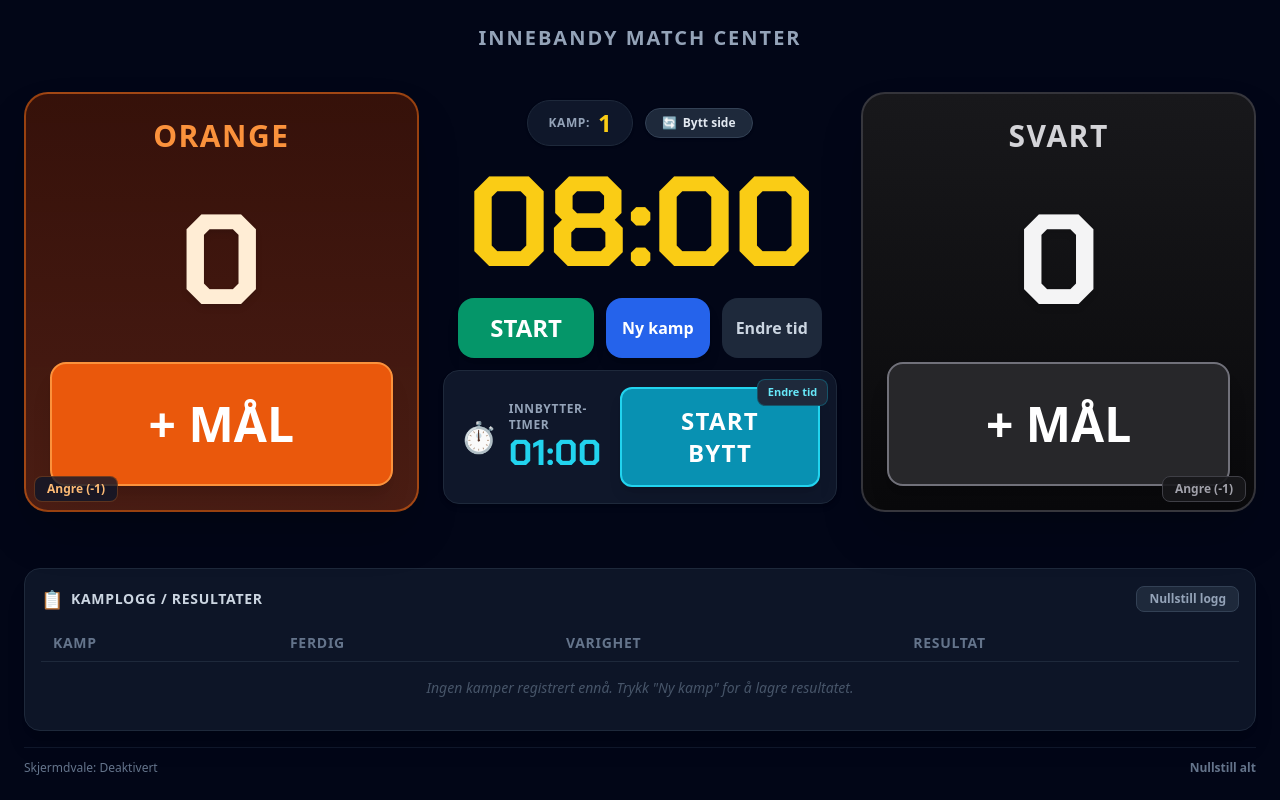
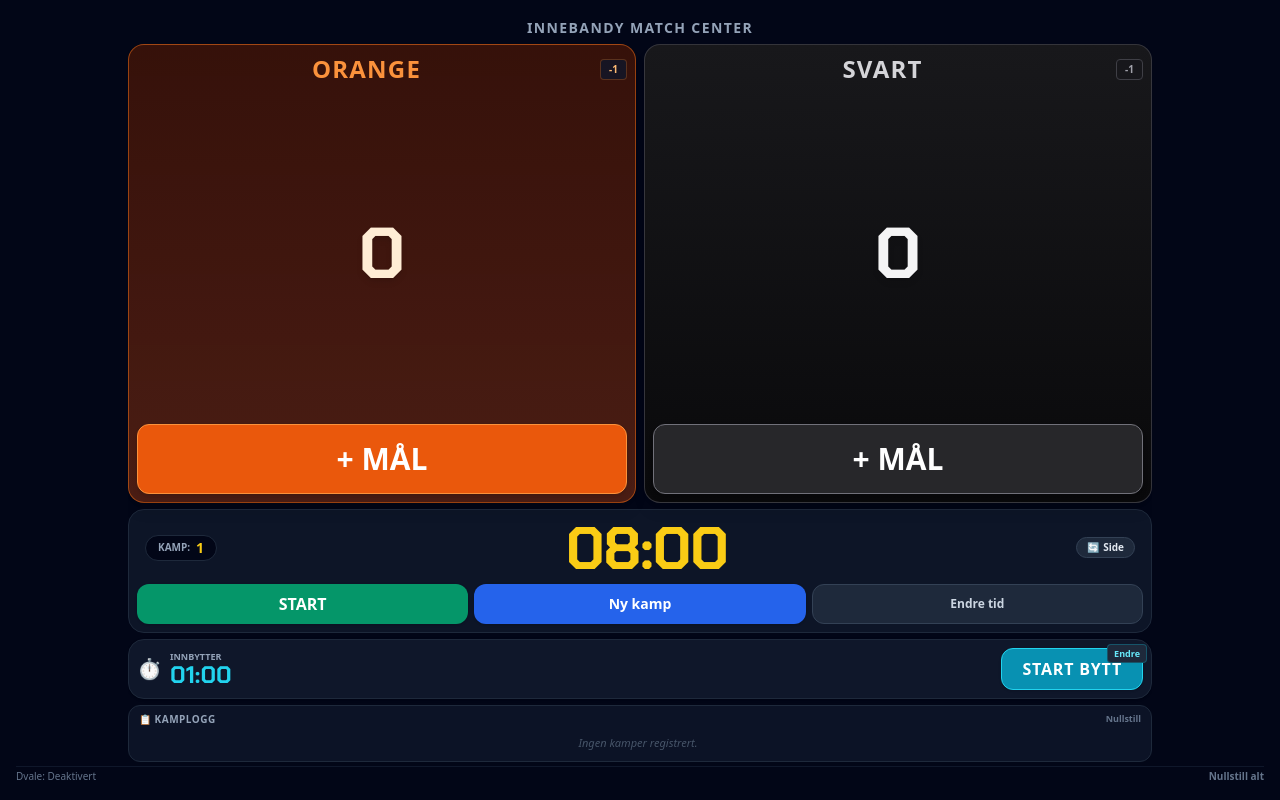
Before and after one commit to henrikaan/innebandy-scoreboard, a plain HTML site: page index.html in a window 1280 px wide. Drawn offline with nearby package versions, Linux system fonts and the light colour scheme.

Commit message:
Skjermtilpassning

```diff
--- a/index.html
+++ b/index.html
@@ -2,7 +2,7 @@
 <html lang="no">
 <head>
   <meta charset="UTF-8">
-  <meta name="viewport" content="width=device-width, initial-scale=1.0">
+  <meta name="viewport" content="width=device-width, initial-scale=1.0, maximum-scale=1.0, user-scalable=no">
   <title>Innebandy Scoreboard</title>
   <script src="https://cdn.tailwindcss.com"></script>
   <style>
@@ -28,174 +28,154 @@
     .sub-timer-expired {
       animation: sub-alert-blink 0.8s infinite !important;
     }
+
+    /* Forhindre scrolling på mobil og sikre at alt passer på skjermen */
+    html, body {
+      height: 100%;
+      overflow: hidden;
+      touch-action: manipulation;
+    }
   </style>
 </head>
-<body id="main-body" class="bg-slate-950 text-white select-none min-h-screen flex flex-col justify-between p-3 sm:p-6 transition-colors duration-200">
+<body id="main-body" class="bg-slate-950 text-white select-none h-screen w-screen flex flex-col justify-between p-2 sm:p-4 transition-colors duration-200 overflow-hidden">
 
-  <!-- Header -->
-  <header class="text-center">
-    <h1 class="text-base sm:text-xl font-semibold tracking-widest text-slate-400 uppercase">Innebandy Match Center</h1>
+  <!-- Minimal Header -->
+  <header class="text-center shrink-0 py-0.5">
+    <h1 class="text-xs sm:text-sm font-semibold tracking-widest text-slate-400 uppercase">Innebandy Match Center</h1>
   </header>
 
-  <!-- Hovedinnhold / Match Grid -->
-  <main class="max-w-7xl mx-auto w-full grid grid-cols-1 lg:grid-cols-3 gap-4 lg:gap-6 my-auto items-stretch py-2">
+  <!-- Hovedinnhold / Match Grid (Spenner over tilgjengelig plass på skjermen) -->
+  <main class="flex-1 w-full max-w-5xl mx-auto flex flex-col justify-between gap-1.5 py-1 min-h-0 overflow-hidden">
+
+    <!-- Top Row: Måltavler for begge lag ved siden av hverandre på mobil -->
+    <div class="grid grid-cols-2 gap-2 flex-1 min-h-0">
 
       <!-- Venstre Lag Box -->
-    <div id="card-left" class="bg-gradient-to-b from-orange-950/80 to-orange-900/60 border-2 border-orange-500/50 rounded-3xl p-4 sm:p-6 shadow-2xl flex flex-col justify-between items-center relative overflow-hidden min-h-[360px] sm:min-h-[400px]">
-      <input id="name-left" type="text" value="ORANGE" class="bg-transparent text-2xl sm:text-3xl font-bold text-center text-orange-400 mb-1 focus:outline-none focus:border-b border-orange-400 uppercase tracking-wider w-full z-10">
-
-      <!-- Mål-tall -->
-      <div id="score-left" class="digital-font text-7xl sm:text-8xl lg:text-9xl font-bold text-orange-100 z-10 my-1 pointer-events-none drop-shadow-md">0</div>
-
-      <!-- + MÅL KNAPP -->
-      <button onclick="changeScore('left', 1)" class="w-full py-6 sm:py-9 bg-orange-600 hover:bg-orange-500 active:bg-orange-400 active:scale-98 text-white font-black text-3xl sm:text-5xl rounded-2xl transition shadow-xl border-2 border-orange-400 flex items-center justify-center gap-2 z-10">
-        <span>+ MÅL</span>
-      </button>
-
-      <!-- Liten Korrigeringsknapp (-) -->
-      <button onclick="changeScore('left', -1)" class="absolute bottom-2 left-2 px-3 py-1 bg-slate-900/80 hover:bg-slate-800 active:scale-95 text-xs text-orange-300 font-bold rounded-lg transition z-20 border border-orange-500/30">
-        Angre (-1)
+      <div id="card-left" class="bg-gradient-to-b from-orange-950/80 to-orange-900/60 border border-orange-500/50 rounded-2xl p-2 shadow-lg flex flex-col justify-between items-center relative overflow-hidden h-full">
+        <div class="flex justify-between items-center w-full z-10 gap-1">
+          <input id="name-left" type="text" value="ORANGE" class="bg-transparent text-lg sm:text-2xl font-bold text-center text-orange-400 focus:outline-none focus:border-b border-orange-400 uppercase tracking-wider w-full">
+          <button onclick="changeScore('left', -1)" class="px-2 py-0.5 bg-slate-900/80 hover:bg-slate-800 text-[10px] text-orange-300 font-bold rounded border border-orange-500/30 shrink-0">
+            -1
           </button>
         </div>
 
-    <!-- Klokke, Periode, Bytteliste & Sidebytte (Midten) -->
-    <div class="flex flex-col items-center justify-center order-first lg:order-none py-2 space-y-3">
+        <!-- Mål-tall -->
+        <div id="score-left" class="digital-font text-5xl sm:text-7xl font-bold text-orange-100 my-auto pointer-events-none drop-shadow-md">0</div>
 
-      <!-- Periodevisning & Bytt Side Knapp -->
-      <div class="flex items-center gap-3">
-        <div class="flex items-center gap-2 bg-slate-900 border border-slate-800 px-5 py-1.5 rounded-full shadow">
-          <span class="text-xs uppercase text-slate-400 font-semibold tracking-wider">Kamp:</span>
-          <span id="match-counter-display" class="font-bold text-xl sm:text-2xl text-yellow-400">1</span>
-        </div>
-
-        <!-- Knapp for å bytte side på lagene -->
-        <button onclick="swapSides()" title="Bytt banehalvdel / side for lagene" class="flex items-center gap-1.5 bg-slate-800 hover:bg-slate-700 active:scale-95 text-slate-200 border border-slate-700 px-4 py-1.5 rounded-full text-xs font-bold transition shadow">
-          <span>🔄</span>
-          <span>Bytt side</span>
+        <!-- + MÅL KNAPP -->
+        <button onclick="changeScore('left', 1)" class="w-full py-2.5 sm:py-4 bg-orange-600 hover:bg-orange-500 active:bg-orange-400 text-white font-black text-xl sm:text-3xl rounded-xl transition shadow-md border border-orange-400 flex items-center justify-center gap-1 z-10 shrink-0">
+          <span>+ MÅL</span>
         </button>
       </div>
 
-      <!-- Kamptidsvisning -->
-      <div id="timer-display" class="digital-font text-7xl sm:text-8xl lg:text-9xl font-bold text-yellow-400 tracking-tight my-1">
-        08:00
+      <!-- Høyre Lag Box -->
+      <div id="card-right" class="bg-gradient-to-b from-zinc-900 to-zinc-950 border border-zinc-700/80 rounded-2xl p-2 shadow-lg flex flex-col justify-between items-center relative overflow-hidden h-full">
+        <div class="flex justify-between items-center w-full z-10 gap-1">
+          <input id="name-right" type="text" value="SVART" class="bg-transparent text-lg sm:text-2xl font-bold text-center text-zinc-300 focus:outline-none focus:border-b border-zinc-500 uppercase tracking-wider w-full">
+          <button onclick="changeScore('right', -1)" class="px-2 py-0.5 bg-zinc-900/90 hover:bg-zinc-800 text-[10px] text-zinc-400 font-bold rounded border border-zinc-700 shrink-0">
+            -1
+          </button>
         </div>
 
-      <!-- Kontrollknapper for Kampklokke -->
-      <div class="flex flex-wrap justify-center gap-2 sm:gap-3 w-full">
-        <button id="start-btn" onclick="toggleTimer()" class="px-6 sm:px-8 py-3.5 bg-emerald-600 hover:bg-emerald-500 active:scale-95 font-black text-xl sm:text-2xl rounded-2xl transition shadow-lg min-w-[130px]">START</button>
-        <button onclick="startNewMatch()" class="px-4 py-3.5 bg-blue-600 hover:bg-blue-500 active:scale-95 font-bold text-white rounded-2xl transition shadow-lg">Ny kamp</button>
-        <button onclick="setCustomTime()" class="px-3.5 py-3.5 bg-slate-800 hover:bg-slate-700 active:scale-95 font-semibold text-slate-300 rounded-2xl transition">Endre tid</button>
-      </div>
+        <!-- Mål-tall -->
+        <div id="score-right" class="digital-font text-5xl sm:text-7xl font-bold text-zinc-100 my-auto pointer-events-none drop-shadow-md">0</div>
 
-      <!-- Byttetimer (60 Sekunder) -->
-      <div id="sub-timer-card" class="w-full bg-slate-900 border border-slate-800 rounded-2xl p-4 mt-2 flex flex-col sm:flex-row items-center justify-between gap-4 shadow-md transition-colors duration-300 relative overflow-hidden">
-
-        <!-- Liten Korrigeringsknapp for byttetid (Plassert i øverste/nederste hjørne likt som "Angre (-1)") -->
-        <button onclick="setCustomSubTime()" class="absolute top-2 right-2 px-2.5 py-1 bg-slate-800 hover:bg-slate-700 active:scale-95 text-[11px] text-cyan-300 font-bold rounded-lg transition z-20 border border-cyan-500/30">
-          Endre tid
-        </button>
-
-        <div class="flex items-center gap-3 w-full sm:w-auto">
-          <span class="text-2xl sm:text-3xl">⏱️</span>
-          <div class="text-left">
-            <div class="text-xs text-slate-400 font-bold uppercase tracking-wider">Innbytter-timer</div>
-            <div id="sub-timer-display" class="digital-font text-3xl sm:text-4xl font-bold text-cyan-400">01:00</div>
-          </div>
-        </div>
-
-        <!-- STOR START BYTT KNAPP -->
-        <div class="w-full sm:w-auto flex items-center justify-end pt-1 sm:pt-0">
-          <button onclick="startSubTimer()" class="w-full sm:w-auto px-6 sm:px-10 py-3.5 sm:py-4 bg-cyan-600 hover:bg-cyan-500 active:bg-cyan-400 active:scale-98 text-white font-black text-xl sm:text-2xl rounded-xl transition shadow-lg border-2 border-cyan-400 text-center uppercase tracking-wider">
-            START BYTT
+        <!-- + MÅL KNAPP -->
+        <button onclick="changeScore('right', 1)" class="w-full py-2.5 sm:py-4 bg-zinc-800 hover:bg-zinc-700 active:bg-zinc-600 text-white font-black text-xl sm:text-3xl rounded-xl transition shadow-md border border-zinc-500 flex items-center justify-center gap-1 z-10 shrink-0">
+          <span>+ MÅL</span>
         </button>
       </div>
 
     </div>
 
+    <!-- Midtre Del: Kampklokke & Kontroller -->
+    <div class="bg-slate-900/90 border border-slate-800 rounded-2xl p-2 flex flex-col items-center justify-center shrink-0">
+
+      <div class="flex items-center justify-between w-full px-2 mb-0.5">
+        <div class="flex items-center gap-1.5 bg-slate-950 px-3 py-0.5 rounded-full border border-slate-800">
+          <span class="text-[10px] uppercase text-slate-400 font-semibold">Kamp:</span>
+          <span id="match-counter-display" class="font-bold text-sm text-yellow-400">1</span>
         </div>
 
-    <!-- Høyre Lag Box -->
-    <div id="card-right" class="bg-gradient-to-b from-zinc-900 to-zinc-950 border-2 border-zinc-700/80 rounded-3xl p-4 sm:p-6 shadow-2xl flex flex-col justify-between items-center relative overflow-hidden min-h-[360px] sm:min-h-[400px]">
-      <input id="name-right" type="text" value="SVART" class="bg-transparent text-2xl sm:text-3xl font-bold text-center text-zinc-300 mb-1 focus:outline-none focus:border-b border-zinc-500 uppercase tracking-wider w-full z-10">
+        <!-- Kamptidsvisning -->
+        <div id="timer-display" class="digital-font text-4xl sm:text-6xl font-bold text-yellow-400 tracking-tight leading-none">
+          08:00
+        </div>
 
-      <!-- Mål-tall -->
-      <div id="score-right" class="digital-font text-7xl sm:text-8xl lg:text-9xl font-bold text-zinc-100 z-10 my-1 pointer-events-none drop-shadow-md">0</div>
-
-      <!-- + MÅL KNAPP -->
-      <button onclick="changeScore('right', 1)" class="w-full py-6 sm:py-9 bg-zinc-800 hover:bg-zinc-700 active:bg-zinc-600 active:scale-98 text-white font-black text-3xl sm:text-5xl rounded-2xl transition shadow-xl border-2 border-zinc-500 flex items-center justify-center gap-2 z-10">
-        <span>+ MÅL</span>
-      </button>
-
-      <!-- Liten Korrigeringsknapp (-) -->
-      <button onclick="changeScore('right', -1)" class="absolute bottom-2 right-2 px-3 py-1 bg-zinc-900/90 hover:bg-zinc-800 active:scale-95 text-xs text-zinc-400 font-bold rounded-lg transition z-20 border border-zinc-700">
-        Angre (-1)
+        <button onclick="swapSides()" title="Bytt banehalvdel" class="flex items-center gap-1 bg-slate-800 hover:bg-slate-700 text-slate-200 border border-slate-700 px-2.5 py-0.5 rounded-full text-[10px] font-bold">
+          <span>🔄</span> Side
         </button>
       </div>
 
-  </main>
+      <!-- Kontrollknapper for Kampklokke -->
+      <div class="grid grid-cols-3 gap-1.5 w-full mt-1">
+        <button id="start-btn" onclick="toggleTimer()" class="py-2 bg-emerald-600 hover:bg-emerald-500 active:scale-95 font-black text-sm sm:text-base rounded-xl transition shadow">START</button>
+        <button onclick="startNewMatch()" class="py-2 bg-blue-600 hover:bg-blue-500 active:scale-95 font-bold text-xs sm:text-sm text-white rounded-xl transition shadow">Ny kamp</button>
+        <button onclick="setCustomTime()" class="py-2 bg-slate-800 hover:bg-slate-700 active:scale-95 font-semibold text-xs text-slate-300 rounded-xl transition border border-slate-700">Endre tid</button>
+      </div>
+    </div>
 
-  <!-- Kamplogg Section -->
-  <section class="max-w-7xl mx-auto w-full mt-4 bg-slate-900/90 border border-slate-800 rounded-2xl p-4 shadow-xl">
-    <div class="flex justify-between items-center mb-3">
+    <!-- Innbytter-timer -->
+    <div id="sub-timer-card" class="bg-slate-900 border border-slate-800 rounded-2xl p-2 flex items-center justify-between gap-2 shadow shrink-0 relative overflow-hidden">
+      <button onclick="setCustomSubTime()" class="absolute top-1 right-1 px-1.5 py-0.5 bg-slate-800 text-[9px] text-cyan-300 font-bold rounded border border-cyan-500/30 z-20">
+        Endre
+      </button>
+
       <div class="flex items-center gap-2">
-        <span class="text-lg">📋</span>
-        <h2 class="text-sm font-bold uppercase tracking-wider text-slate-300">Kamplogg / Resultater</h2>
+        <span class="text-xl">⏱️</span>
+        <div>
+          <div class="text-[9px] text-slate-400 font-bold uppercase">Innbytter</div>
+          <div id="sub-timer-display" class="digital-font text-2xl font-bold text-cyan-400 leading-none">01:00</div>
         </div>
-      <button onclick="clearLog()" class="px-3 py-1 bg-slate-800 hover:bg-slate-700 active:scale-95 text-xs text-slate-400 hover:text-red-400 font-semibold rounded-lg border border-slate-700 transition">
-        Nullstill logg
+      </div>
+
+      <button onclick="startSubTimer()" class="px-5 py-2 bg-cyan-600 hover:bg-cyan-500 active:scale-95 text-white font-black text-sm sm:text-base rounded-xl transition border border-cyan-400 uppercase tracking-wider shadow">
+        START BYTT
       </button>
     </div>
 
-    <div class="overflow-x-auto">
-      <table class="w-full text-left text-xs sm:text-sm">
-        <thead>
-          <tr class="border-b border-slate-800 text-slate-500 uppercase tracking-wider">
-            <th class="py-2 px-3">Kamp</th>
-            <th class="py-2 px-3">Ferdig</th>
-            <th class="py-2 px-3">Varighet</th>
-            <th class="py-2 px-3">Resultat</th>
-          </tr>
-        </thead>
-        <tbody id="match-log-body" class="divide-y divide-slate-800/60 font-medium">
+    <!-- Mini Kamplogg Section (Areal-tilpasset med intern scroll) -->
+    <section class="bg-slate-900/80 border border-slate-800 rounded-xl p-1.5 shrink-0 max-h-24 overflow-hidden flex flex-col">
+      <div class="flex justify-between items-center mb-1 px-1">
+        <span class="text-[10px] font-bold uppercase tracking-wider text-slate-400">📋 Kamplogg</span>
+        <button onclick="clearLog()" class="text-[9px] text-slate-500 hover:text-red-400 font-semibold">Nullstill</button>
+      </div>
+
+      <div class="overflow-y-auto flex-1 text-[11px] pr-1">
+        <table class="w-full text-left">
+          <tbody id="match-log-body" class="divide-y divide-slate-800/60">
             <tr id="empty-log-msg">
-            <td colspan="4" class="py-4 text-center text-slate-600 italic">Ingen kamper registrert ennå. Trykk "Ny kamp" for å lagre resultatet.</td>
+              <td colspan="4" class="py-1 text-center text-slate-600 italic">Ingen kamper registrert.</td>
             </tr>
           </tbody>
         </table>
       </div>
     </section>
 
-  <!-- Footer -->
-  <footer class="flex justify-between items-center text-xs text-slate-500 pt-3 border-t border-slate-900 mt-4">
-    <span id="wake-lock-status">Skjermdvale: Deaktivert</span>
+  </main>
+
+  <!-- Minimal Footer -->
+  <footer class="flex justify-between items-center text-[10px] text-slate-500 shrink-0 pt-0.5 border-t border-slate-900">
+    <span id="wake-lock-status">Dvale: Deaktivert</span>
     <button onclick="resetAll()" class="hover:text-red-400 transition font-semibold">Nullstill alt</button>
   </footer>
 
   <!-- JavaScript logikk -->
   <script>
-    // Kamptimer variabler
-    let configuredMatchTime = 8 * 60; // Standard 8 minutter
+    let configuredMatchTime = 8 * 60;
     let timeLeft = configuredMatchTime;
     let timerId = null;
 
-    // Lag-tilstander (Venstre vs Høyre)
     let teamData = {
-      left: {
-        score: 0,
-        theme: 'orange' // theme type
-      },
-      right: {
-        score: 0,
-        theme: 'svart'
-      }
+      left: { score: 0, theme: 'orange' },
+      right: { score: 0, theme: 'svart' }
     };
 
     let matchCount = 1;
     let wakeLock = null;
     let matchHistory = [];
 
-    // Bytteliste variabler
-    let configuredSubTime = 60; // Standard 60 sekunder
+    let configuredSubTime = 60;
     let subTimeLeft = configuredSubTime;
     let subTimerId = null;
 
@@ -206,14 +186,12 @@
     const mainBody = document.getElementById('main-body');
     const matchLogBody = document.getElementById('match-log-body');
 
-    // UI-oppdatering av kamptid
     function updateDisplay() {
       const minutes = Math.floor(timeLeft / 60);
       const seconds = timeLeft % 60;
       timerDisplay.textContent = `${minutes.toString().padStart(2, '0')}:${seconds.toString().padStart(2, '0')}`;
     }
 
-    // Timer start/pause toggle
     function toggleTimer() {
       if (timerId) {
         pauseTimer();
@@ -247,12 +225,6 @@
       startBtn.classList.add('bg-emerald-600', 'hover:bg-emerald-500');
     }
 
-    function resetTimer() {
-      pauseTimer();
-      timeLeft = configuredMatchTime;
-      updateDisplay();
-    }
-
     function setCustomTime() {
       pauseTimer();
       const input = prompt("Tast inn minutter:", Math.floor(configuredMatchTime / 60));
@@ -266,13 +238,11 @@
     function startNewMatch() {
       pauseTimer();
 
-      // Hent lagnavn og poeng for loggføring
       const leftName = document.getElementById('name-left').value || 'Lag 1';
       const rightName = document.getElementById('name-right').value || 'Lag 2';
       const leftScore = teamData.left.score;
       const rightScore = teamData.right.score;
 
-      // Beregn faktisk spilt tid (opprinnelig tid minus gjenstående tid)
       const playedSecondsTotal = Math.max(0, configuredMatchTime - timeLeft);
       const durMinutes = Math.floor(playedSecondsTotal / 60);
       const durSeconds = playedSecondsTotal % 60;
@@ -286,12 +256,10 @@
         durationStr = `${durSeconds}s`;
       }
 
-      // Hent nåværende klokkeslett (HH:MM)
       const now = new Date();
       const timeStr = `${now.getHours().toString().padStart(2, '0')}:${now.getMinutes().toString().padStart(2, '0')}`;
 
-      // Legg til i loggen
-      matchHistory.push({
+      matchHistory.unshift({
         matchNum: matchCount,
         time: timeStr,
         duration: durationStr,
@@ -303,21 +271,18 @@
       timeLeft = configuredMatchTime;
       updateDisplay();
 
-      // Nullstill poeng
       teamData.left.score = 0;
       teamData.right.score = 0;
       document.getElementById('score-left').textContent = 0;
       document.getElementById('score-right').textContent = 0;
 
-      // Øk kamp-telleren
       matchCount++;
       matchCounterDisplay.textContent = matchCount;
 
       clearInterval(subTimerId);
       subTimerId = null;
       subTimeLeft = configuredSubTime;
-      const subCard = document.getElementById('sub-timer-card');
-      subCard.classList.remove('sub-timer-expired');
+      document.getElementById('sub-timer-card').classList.remove('sub-timer-expired');
       updateSubDisplay();
     }
 
@@ -325,18 +290,18 @@
       if (matchHistory.length === 0) {
         matchLogBody.innerHTML = `
           <tr id="empty-log-msg">
-            <td colspan="4" class="py-4 text-center text-slate-600 italic">Ingen kamper registrert ennå. Trykk "Ny kamp" for å lagre resultatet.</td>
+            <td colspan="4" class="py-1 text-center text-slate-600 italic">Ingen kamper registrert.</td>
           </tr>
         `;
         return;
       }
 
       matchLogBody.innerHTML = matchHistory.map(item => `
-        <tr class="hover:bg-slate-800/40 transition">
-          <td class="py-2.5 px-3 font-bold text-yellow-400">Kamp ${item.matchNum}</td>
-          <td class="py-2.5 px-3 text-slate-400">${item.time}</td>
-          <td class="py-2.5 px-3 text-cyan-400 font-semibold">${item.duration}</td>
-          <td class="py-2.5 px-3 font-semibold text-white">${item.resultStr}</td>
+        <tr class="hover:bg-slate-800/40">
+          <td class="py-0.5 font-bold text-yellow-400">#${item.matchNum}</td>
+          <td class="py-0.5 text-slate-400">${item.time}</td>
+          <td class="py-0.5 text-cyan-400 font-semibold">${item.duration}</td>
+          <td class="py-0.5 font-semibold text-white">${item.resultStr}</td>
         </tr>
       `).join('');
     }
@@ -352,14 +317,12 @@
     }
 
     function swapSides() {
-      // 1. Bytt navn i input-feltene
       const leftInput = document.getElementById('name-left');
       const rightInput = document.getElementById('name-right');
       const tempName = leftInput.value;
       leftInput.value = rightInput.value;
       rightInput.value = tempName;
 
-      // 2. Bytt poengsummer
       const tempScore = teamData.left.score;
       teamData.left.score = teamData.right.score;
       teamData.right.score = tempScore;
@@ -367,7 +330,6 @@
       document.getElementById('score-left').textContent = teamData.left.score;
       document.getElementById('score-right').textContent = teamData.right.score;
 
-      // 3. Bytt visuelle temaer (farger/klasser)
       const tempTheme = teamData.left.theme;
       teamData.left.theme = teamData.right.theme;
       teamData.right.theme = tempTheme;
@@ -375,19 +337,16 @@
       applyTeamThemes();
     }
 
-    // Oppdaterer fargetema og stil på boksene basert på gjeldende side
     function applyTeamThemes() {
       const cardLeft = document.getElementById('card-left');
       const cardRight = document.getElementById('card-right');
       const nameLeft = document.getElementById('name-left');
       const nameRight = document.getElementById('name-right');
 
-      // Orange tema CSS-klasser
-      const orangeCardClasses = ['bg-gradient-to-b', 'from-orange-950/80', 'to-orange-900/60', 'border-2', 'border-orange-500/50'];
+      const orangeCardClasses = ['bg-gradient-to-b', 'from-orange-950/80', 'to-orange-900/60', 'border-orange-500/50'];
       const orangeTextClasses = ['text-orange-400', 'border-orange-400'];
 
-      // Svart tema CSS-klasser
-      const svartCardClasses = ['bg-gradient-to-b', 'from-zinc-900', 'to-zinc-950', 'border-2', 'border-zinc-700/80'];
+      const svartCardClasses = ['bg-gradient-to-b', 'from-zinc-900', 'to-zinc-950', 'border-zinc-700/80'];
       const svartTextClasses = ['text-zinc-300', 'border-zinc-500'];
 
       if (teamData.left.theme === 'orange') {
@@ -407,8 +366,7 @@
     }
 
     function resetAll() {
-      if (confirm("Vil du nullstille alt (poeng, tid, lagnavn, kampnr og logg)?")) {
-        // Tilbakestill til standard (Orange venstre, Svart høyre)
+      if (confirm("Vil du nullstille alt?")) {
         teamData.left.theme = 'orange';
         teamData.right.theme = 'svart';
         document.getElementById('name-left').value = 'ORANGE';
@@ -433,13 +391,11 @@
         subTimerId = null;
         configuredSubTime = 60;
         subTimeLeft = configuredSubTime;
-        const subCard = document.getElementById('sub-timer-card');
-        subCard.classList.remove('sub-timer-expired');
+        document.getElementById('sub-timer-card').classList.remove('sub-timer-expired');
         updateSubDisplay();
       }
     }
 
-    // Innbytter-timer logikk
     function updateSubDisplay() {
       const minutes = Math.floor(subTimeLeft / 60);
       const seconds = subTimeLeft % 60;
@@ -449,8 +405,7 @@
     function setCustomSubTime() {
       clearInterval(subTimerId);
       subTimerId = null;
-      const subCard = document.getElementById('sub-timer-card');
-      subCard.classList.remove('sub-timer-expired');
+      document.getElementById('sub-timer-card').classList.remove('sub-timer-expired');
 
       const input = prompt("Tast inn byttetid i sekunder:", configuredSubTime);
       if (input !== null && !isNaN(input) && input > 0) {
@@ -464,7 +419,6 @@
       clearInterval(subTimerId);
       subTimeLeft = configuredSubTime;
 
-      // Tilbakestill bakgrunnen og fargen
       const subCard = document.getElementById('sub-timer-card');
       subCard.classList.remove('sub-timer-expired');
 
@@ -476,13 +430,11 @@
         if (subTimeLeft <= 0) {
           clearInterval(subTimerId);
           subTimerId = null;
-          // Sett rød alarm-bakgrunn når tiden er utløpt
           subCard.classList.add('sub-timer-expired');
         }
       }, 1000);
     }
 
-    // Lydsignal ved kampslutt
     function playBuzzer() {
       try {
         const audioCtx = new (window.AudioContext || window.webkitAudioContext)();
@@ -493,11 +445,10 @@
         osc.start();
         osc.stop(audioCtx.currentTime + 1.5);
       } catch (e) {
-        console.log("Audio API not supported or blocked", e);
+        console.log("Audio API blocked", e);
       }
     }
 
-    // Blinking i 15 sekunder ved kampslutt
     function triggerBlinking() {
       mainBody.classList.add('animate-blink-red');
       setTimeout(() => {
@@ -505,12 +456,11 @@
       }, 15000);
     }
 
-    // Forhindre dvalemodus
     async function requestWakeLock() {
       if ('wakeLock' in navigator) {
         try {
           wakeLock = await navigator.wakeLock.request('screen');
-          document.getElementById('wake-lock-status').textContent = 'Skjermdvale: Blokkert (Skjerm holdes på)';
+          document.getElementById('wake-lock-status').textContent = 'Dvale: Blokkert';
         } catch (err) {
           console.log(err);
         }
```
Lines whose indentation alone changed are shown as unchanged.
